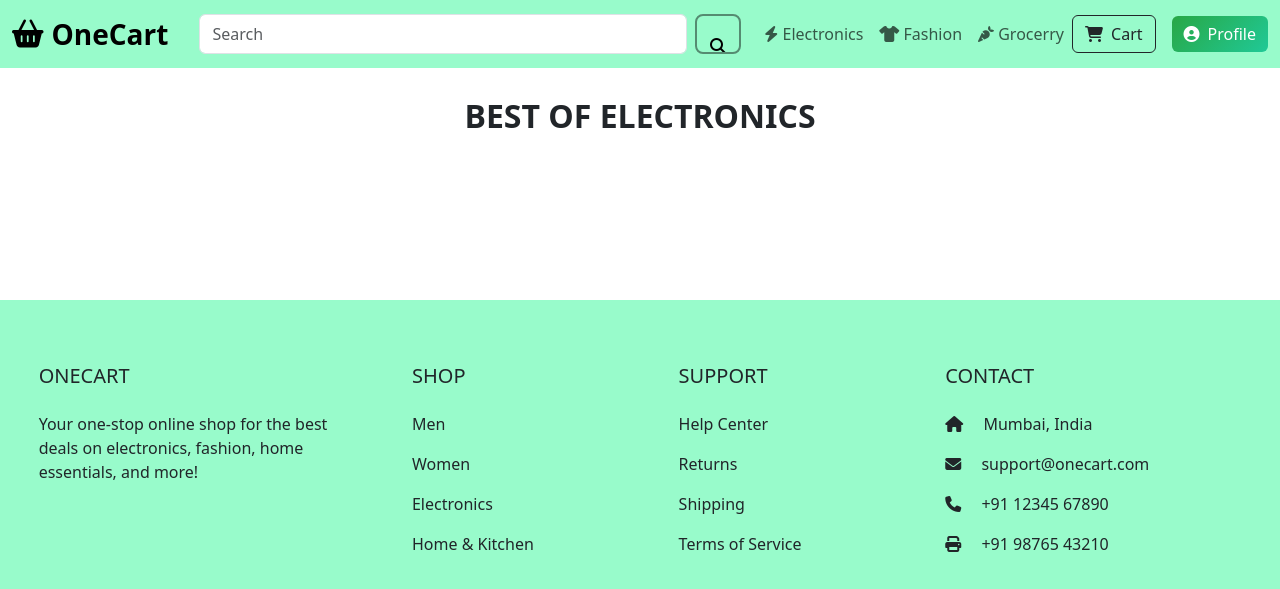
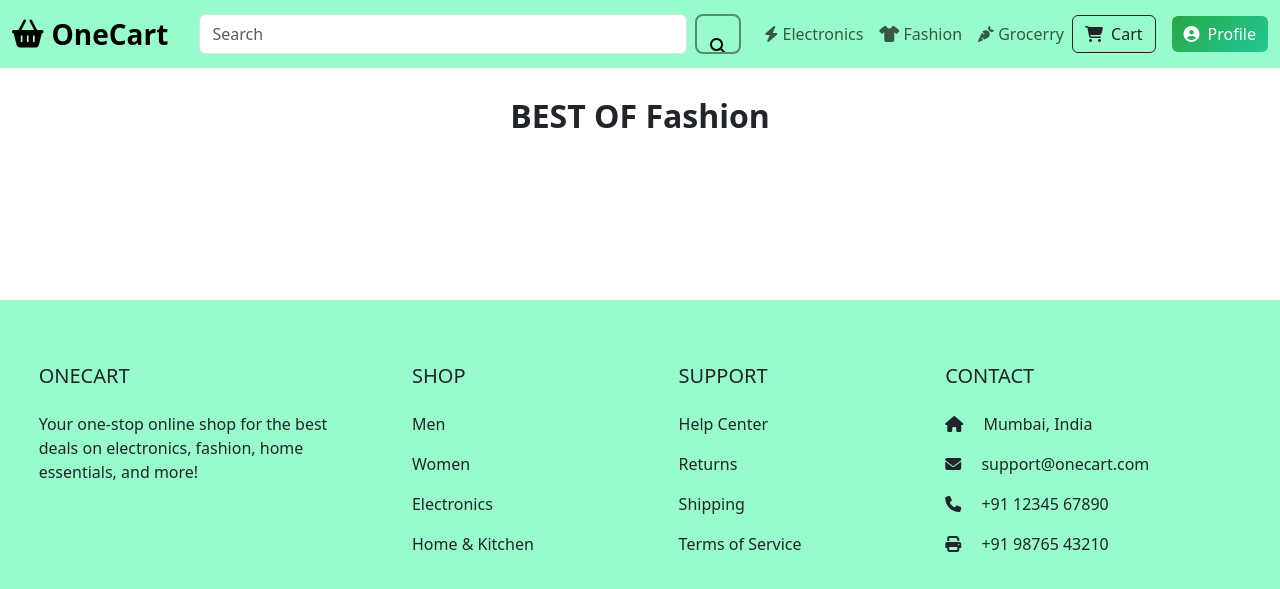
Before and after one commit to Shailesh-2128/E-Commarce-Website-with-Admin-Panel, a website: page public/index.html in a window 1280 px wide. Shown: the top 589 px of the page. Drawn offline with nearby package versions, Linux system fonts and the light colour scheme; no server answers; a web font is replaced by a local one.

Commit message:
Electronic change to fashion in index page

```diff
--- a/public/index.html
+++ b/public/index.html
@@ -289,7 +289,7 @@
     </div> -->
 
     <div class="container-fluid">
-        <p class="text-center mt-4 week-txt" style="font-size: xx-large;"><b>BEST OF ELECTRONICS</b></p>
+        <p class="text-center mt-4 week-txt" style="font-size: xx-large;"><b>BEST OF Fashion</b></p>
     </div>
 
     <div class="container py-4 py-md-5">
```
